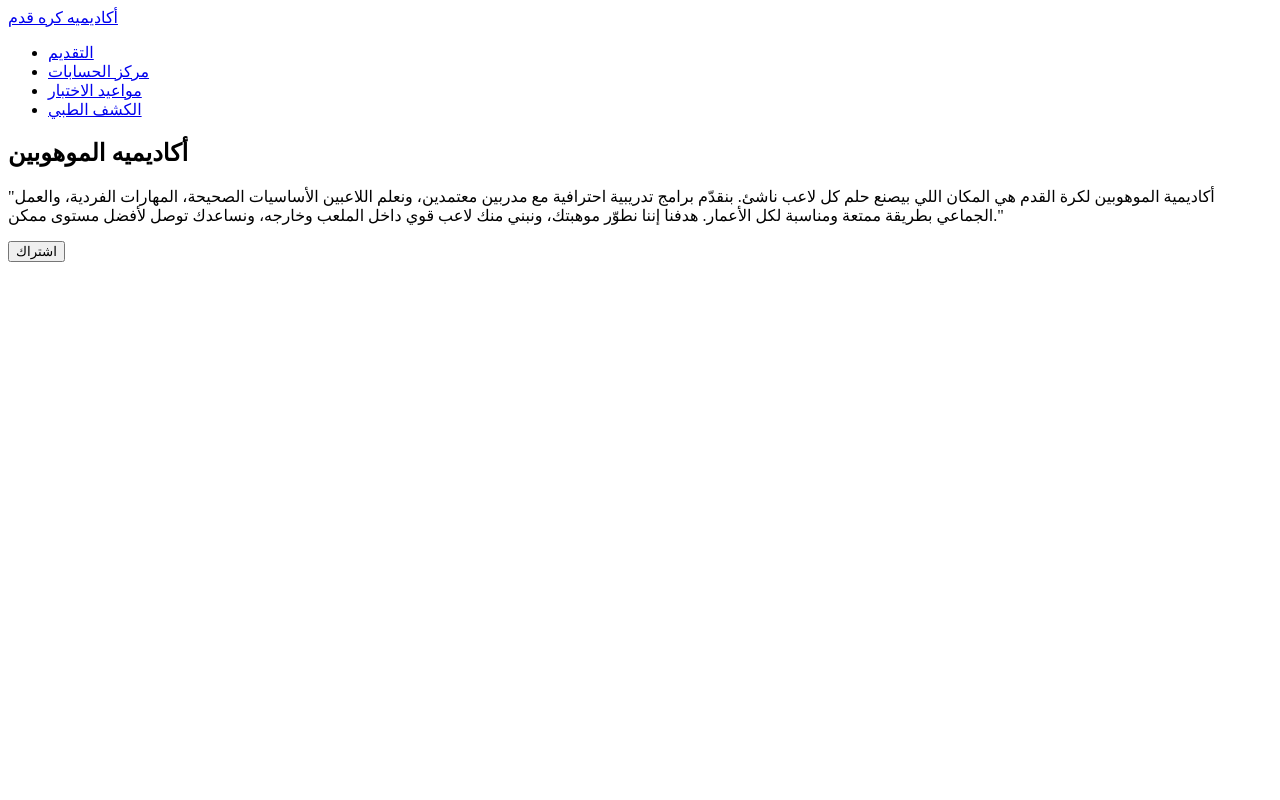
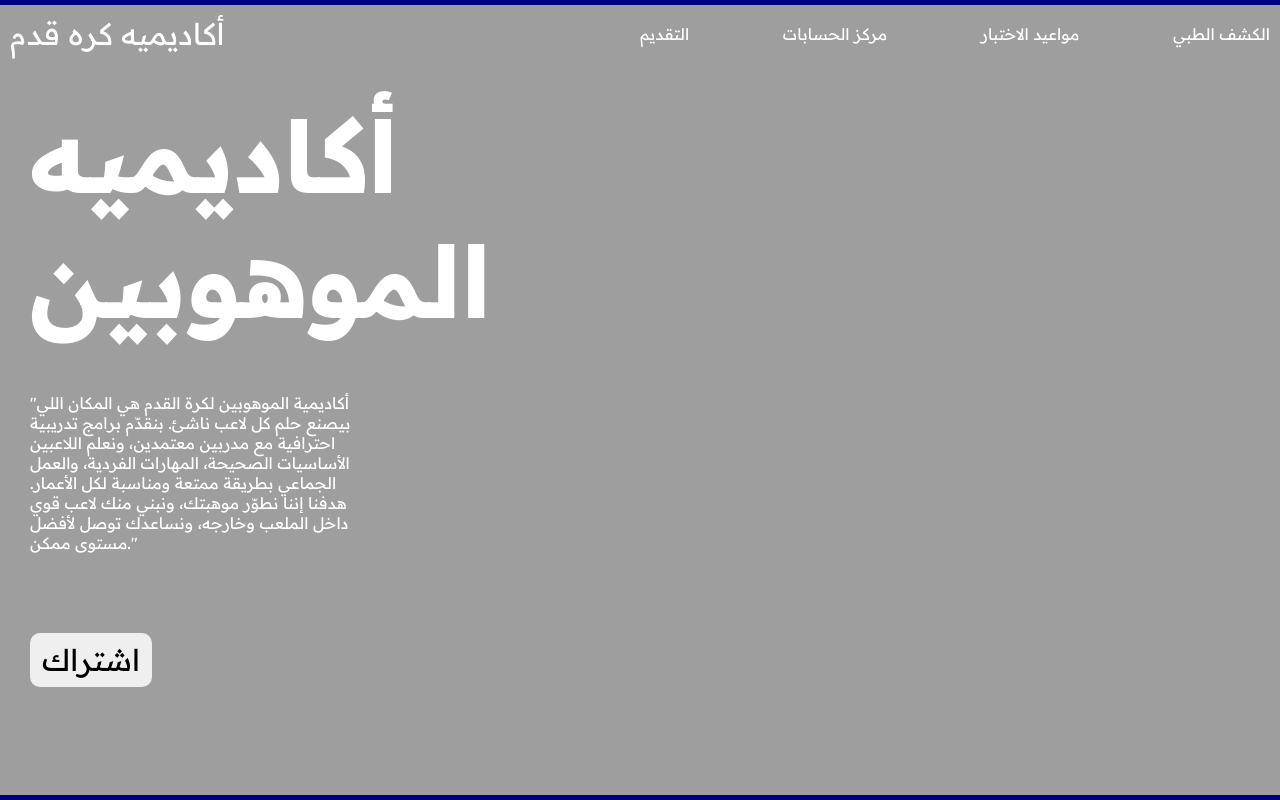
Before and after one commit to youssefelzennary/landing-page, a plain HTML site: page football.html in a window 1280 px wide. Drawn offline with Linux system fonts and the light colour scheme; the site is published under a folder, as on GitHub Pages, so addresses that start at the root find nothing.

Commit message:
Update football.html

```diff
--- a/football.html
+++ b/football.html
@@ -4,7 +4,7 @@
     <meta charset="UTF-8">
     <meta name="viewport" content="width=device-width, initial-scale=1.0">
     <title>اكاديميه كره قدم</title>
-    <link rel="stylesheet" href="/football.css">
+    <link rel="stylesheet" href="football.css">
 </head>
 <body>
     <div class="container">
```
